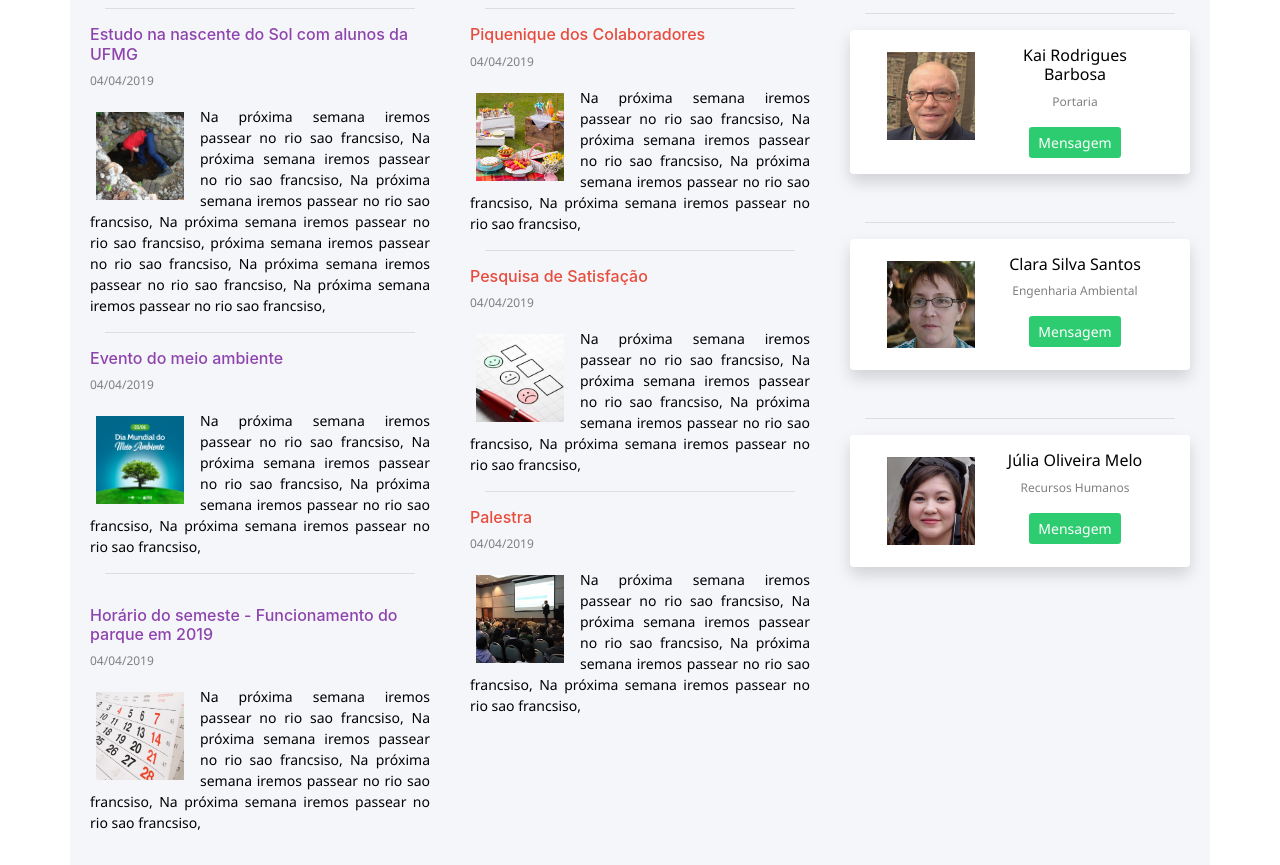
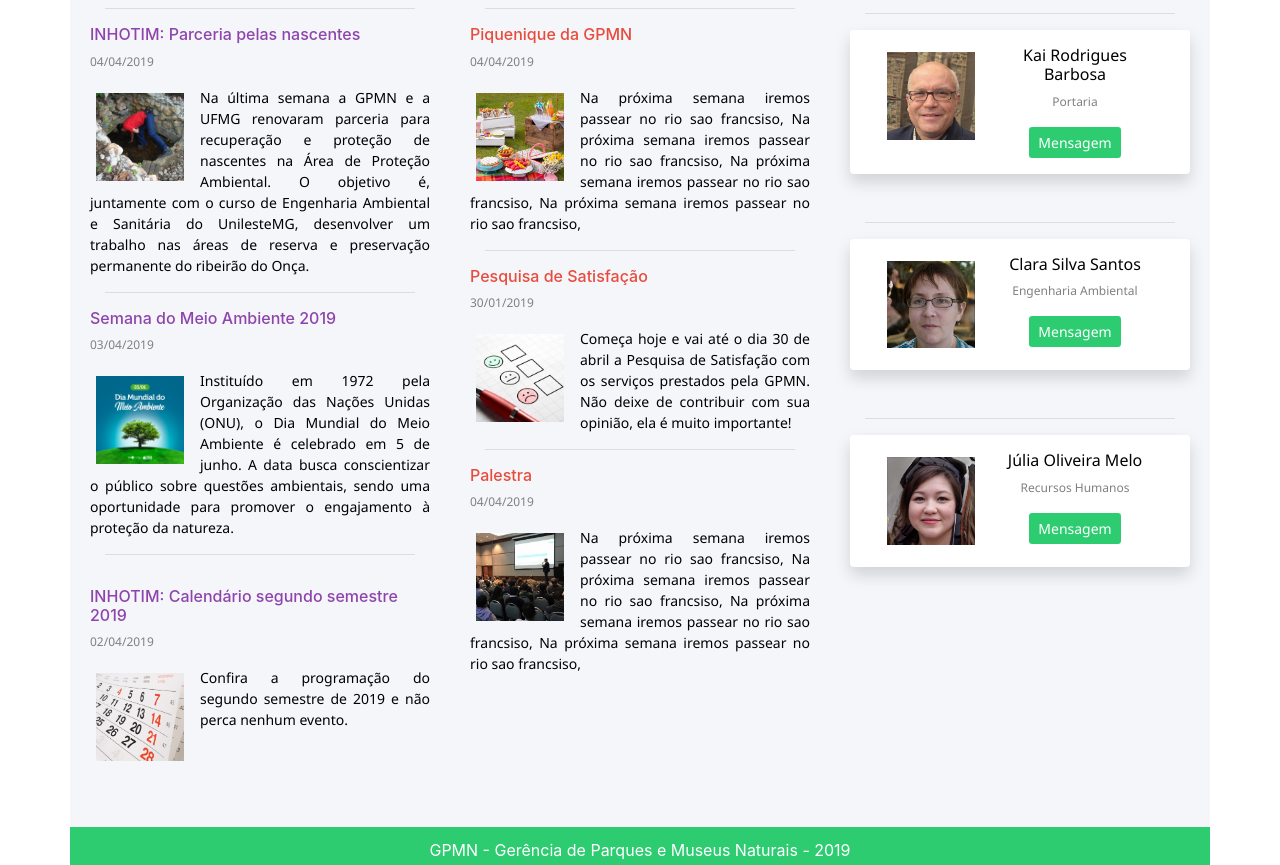
Before and after one commit to rafaelaalvesn/IntranetMuseuNatural_Home, a plain HTML site: page index.html in a window 1280 px wide. Shown: the part 601-1466 px from the top of the page. Drawn offline with nearby package versions, Linux system fonts and the light colour scheme.

Commit message:
Ajuste nos textos

```diff
--- a/index.html
+++ b/index.html
@@ -9,7 +9,8 @@
   <link rel="stylesheet" href="https://stackpath.bootstrapcdn.com/bootstrap/4.3.1/css/bootstrap.min.css" integrity="sha384-ggOyR0iXCbMQv3Xipma34MD+dH/1fQ784/j6cY/iJTQUOhcWr7x9JvoRxT2MZw1T"
     crossorigin="anonymous">
   <link rel="stylesheet" type="text/css" media="screen" href="main.css" />
-  <link rel="stylesheet" href="https://use.fontawesome.com/releases/v5.8.1/css/all.css" integrity="sha384-50oBUHEmvpQ+1lW4y57PTFmhCaXp0ML5d60M1M7uH2+nqUivzIebhndOJK28anvf" crossorigin="anonymous">
+  <link rel="stylesheet" href="https://use.fontawesome.com/releases/v5.8.1/css/all.css" integrity="sha384-50oBUHEmvpQ+1lW4y57PTFmhCaXp0ML5d60M1M7uH2+nqUivzIebhndOJK28anvf"
+    crossorigin="anonymous">
   <script src="https://code.jquery.com/jquery-3.3.1.slim.min.js" integrity="sha384-q8i/X+965DzO0rT7abK41JStQIAqVgRVzpbzo5smXKp4YfRvH+8abtTE1Pi6jizo"
     crossorigin="anonymous"></script>
   <script src="https://cdnjs.cloudflare.com/ajax/libs/popper.js/1.14.7/umd/popper.min.js" integrity="sha384-UO2eT0CpHqdSJQ6hJty5KVphtPhzWj9WO1clHTMGa3JDZwrnQq4sF86dIHNDz0W1"
@@ -108,46 +109,39 @@
           <hr>
           <div class="row">
 
-              <h6 class="titulo_noticias_col1">Estudo na nascente do Sol com alunos da UFMG</h6>
+            <h6 class="titulo_noticias_col1">INHOTIM: Parceria pelas nascentes</h6>
 
             <p class="data col-12">04/04/2019</p>
             <div class="conteudo_interno_text">
               <img src="img/acontece_no_museu_visita_ufmg.jpg" class="d-none d-md-block">
-              Na próxima semana iremos passear no rio sao francsiso,
-              Na próxima semana iremos passear no rio sao francsiso,
-              Na próxima semana iremos passear no rio sao francsiso,
-              Na próxima semana iremos passear no rio sao francsiso,
-              próxima semana iremos passear no rio sao francsiso,
-              Na próxima semana iremos passear no rio sao francsiso,
-              Na próxima semana iremos passear no rio sao francsiso,
+              Na última semana a GPMN e a UFMG renovaram parceria para recuperação e proteção de nascentes na
+              Área de Proteção Ambiental. O objetivo é, juntamente com o curso de Engenharia Ambiental
+              e Sanitária do UnilesteMG, desenvolver um trabalho nas áreas de reserva e preservação permanente do
+              ribeirão do Onça.
             </div>
           </div>
           <hr>
           <div class="row">
             <p>
-              <h6 class="titulo_noticias_col1">Evento do meio ambiente</h6>
+              <h6 class="titulo_noticias_col1">Semana do Meio Ambiente 2019</h6>
             </p>
-            <p class="data col-12">04/04/2019</p>
+            <p class="data col-12">03/04/2019</p>
             <div class="conteudo_interno_text">
               <img src="img/acontece_no_museu_dia_do_meio_ambiente.jpg" class="d-none d-md-block">
-              Na próxima semana iremos passear no rio sao francsiso,
-              Na próxima semana iremos passear no rio sao francsiso,
-              Na próxima semana iremos passear no rio sao francsiso,
-              Na próxima semana iremos passear no rio sao francsiso,
+              Instituído em 1972 pela Organização das Nações Unidas (ONU), o Dia Mundial do Meio Ambiente é celebrado
+              em 5 de junho. A data busca conscientizar o público sobre questões ambientais, sendo uma oportunidade
+              para promover o engajamento à proteção da natureza.
             </div>
           </div>
           <hr>
           <div class="row">
             <p>
-              <h6 class="titulo_noticias_col1">Horário do semeste - Funcionamento do parque em 2019</h6>
+              <h6 class="titulo_noticias_col1">INHOTIM: Calendário segundo semestre 2019</h6>
             </p>
-            <p class="data col-12">04/04/2019</p>
+            <p class="data col-12">02/04/2019</p>
             <div class="conteudo_interno_text">
               <img src="img/acontece_no_museu_caendario.jpg" class="d-none d-md-block">
-              Na próxima semana iremos passear no rio sao francsiso,
-              Na próxima semana iremos passear no rio sao francsiso,
-              Na próxima semana iremos passear no rio sao francsiso,
-              Na próxima semana iremos passear no rio sao francsiso,
+              Confira a programação do segundo semestre de 2019 e não perca nenhum evento.
             </div>
           </div>
 
@@ -162,7 +156,7 @@
           <hr>
           <div class="row">
             <p>
-              <h6 class="titulo_noticias_col2">Piquenique dos Colaboradores</h6>
+              <h6 class="titulo_noticias_col2">Piquenique da GPMN</h6>
             </p>
             <p class="data col-12">04/04/2019</p>
             <div class="conteudo_interno_text">
@@ -178,13 +172,12 @@
             <p>
               <h6 class="titulo_noticias_col2">Pesquisa de Satisfação</h6>
             </p>
-            <p class="data col-12">04/04/2019</p>
+            <p class="data col-12">30/01/2019</p>
             <div class="conteudo_interno_text">
               <img src="img/acontece_na_empresa_pesquisa_satisfacao.jpg" class="d-none d-md-block">
-              Na próxima semana iremos passear no rio sao francsiso,
-              Na próxima semana iremos passear no rio sao francsiso,
-              Na próxima semana iremos passear no rio sao francsiso,
-              Na próxima semana iremos passear no rio sao francsiso,
+              Começa hoje e vai até o dia 30 de abril a Pesquisa de Satisfação com os serviços prestados pela GPMN.
+              Não deixe de contribuir com sua opinião, ela é muito importante!
+
             </div>
           </div>
           <hr>
@@ -277,15 +270,16 @@
 <script>
 
   var nav = document.getElementById('nav');
-window.addEventListener("scroll", function(event) {
-            if(window.pageYOffset>100){
+  window.addEventListener("scroll", function (event) {
+    if (window.pageYOffset > 100) {
 
       nav.classList.add("navbarShadow");
     }
-            else{
+    else {
       nav.style.background = "white";
     }
   });
 
 </script>
+
 </html>
```
Lines whose indentation alone changed are shown as unchanged.
